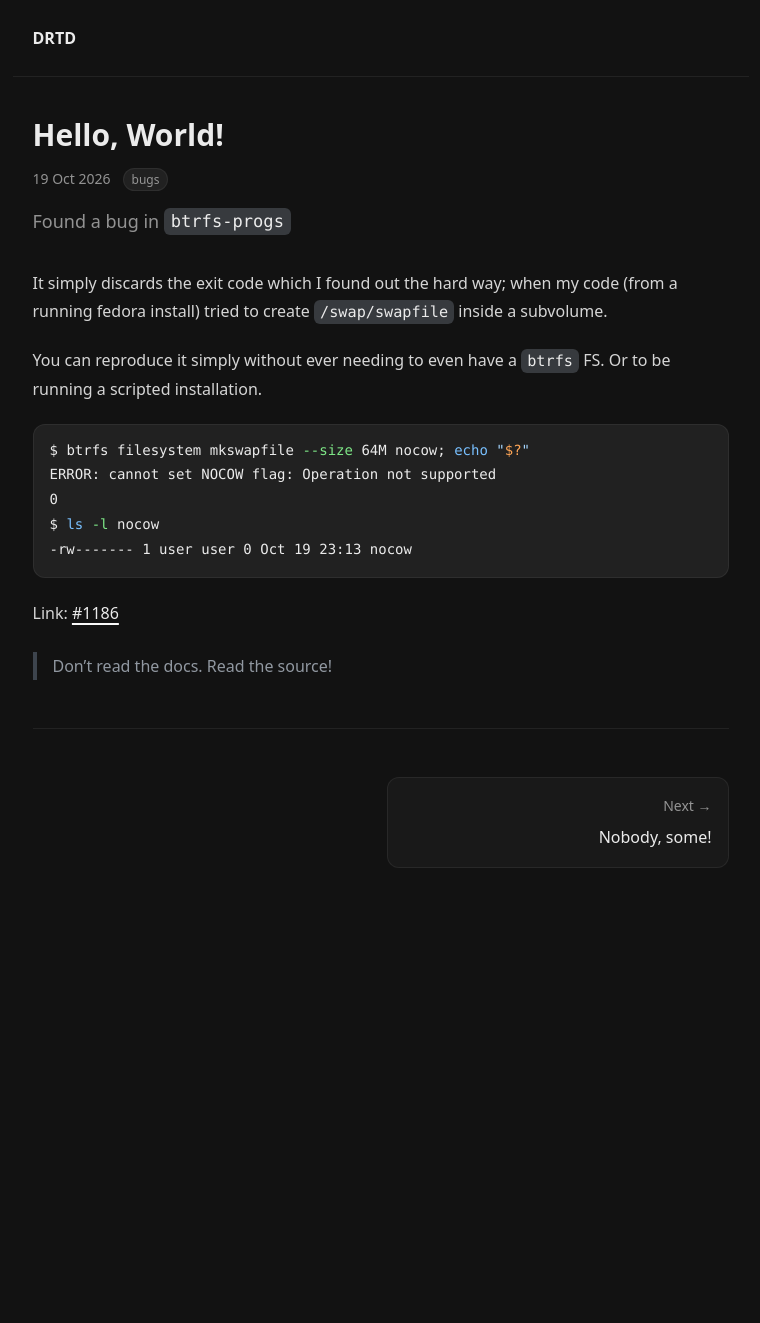
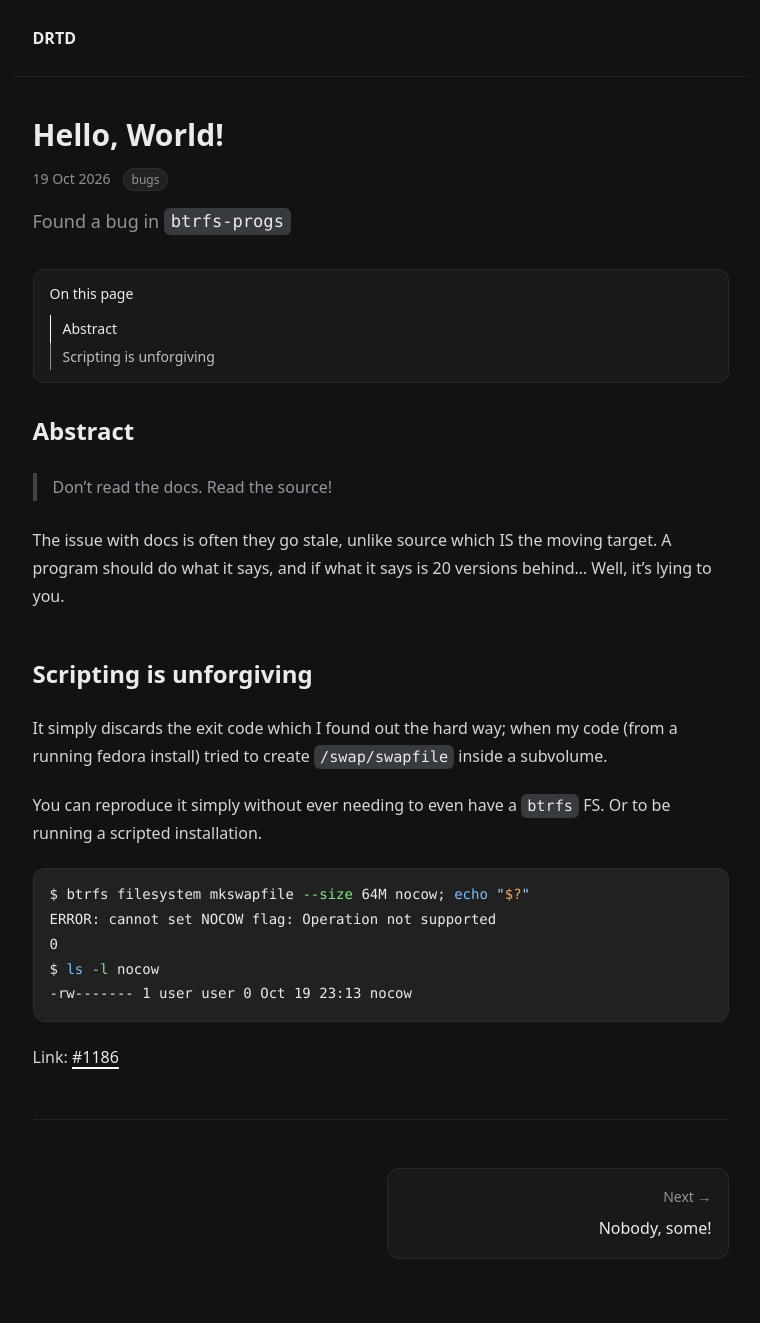
Before and after one commit to h8d13/dontreadthedocs, a Jekyll site: the page built from _notes/hello.md, in a window 1280 px wide. Shown: the whole page, without its empty margins (252-1012 px from the left). Built offline with Jekyll 4.4.1, drawn with Linux system fonts in a browser that asks for light colours; before the commit the page ends 932 px from its top, so only the background shows below that.

Commit message:
headers
Signed-off-by: h8d13 <hadean-eon-dev@proton.me>

```diff
--- a/_notes/hello.md
+++ b/_notes/hello.md
@@ -4,6 +4,16 @@ title: Hello, World!
 description: Found a bug in `btrfs-progs`
 tags: [bugs]
 ---
+
+## Abstract
+
+> Don't read the docs. Read the source!
+
+The issue with docs is often they go stale, unlike source which IS the moving
+target. A program should do what it says, and if what it says is 20 versions
+behind... Well, it's lying to you.
+
+## Scripting is unforgiving
 
 It simply discards the exit code which I found out the hard way; when
 my code (from a running fedora install) tried to create `/swap/swapfile`
```
Also changed, not shown: other parts of _notes/hello.md (+0 -2 lines).
